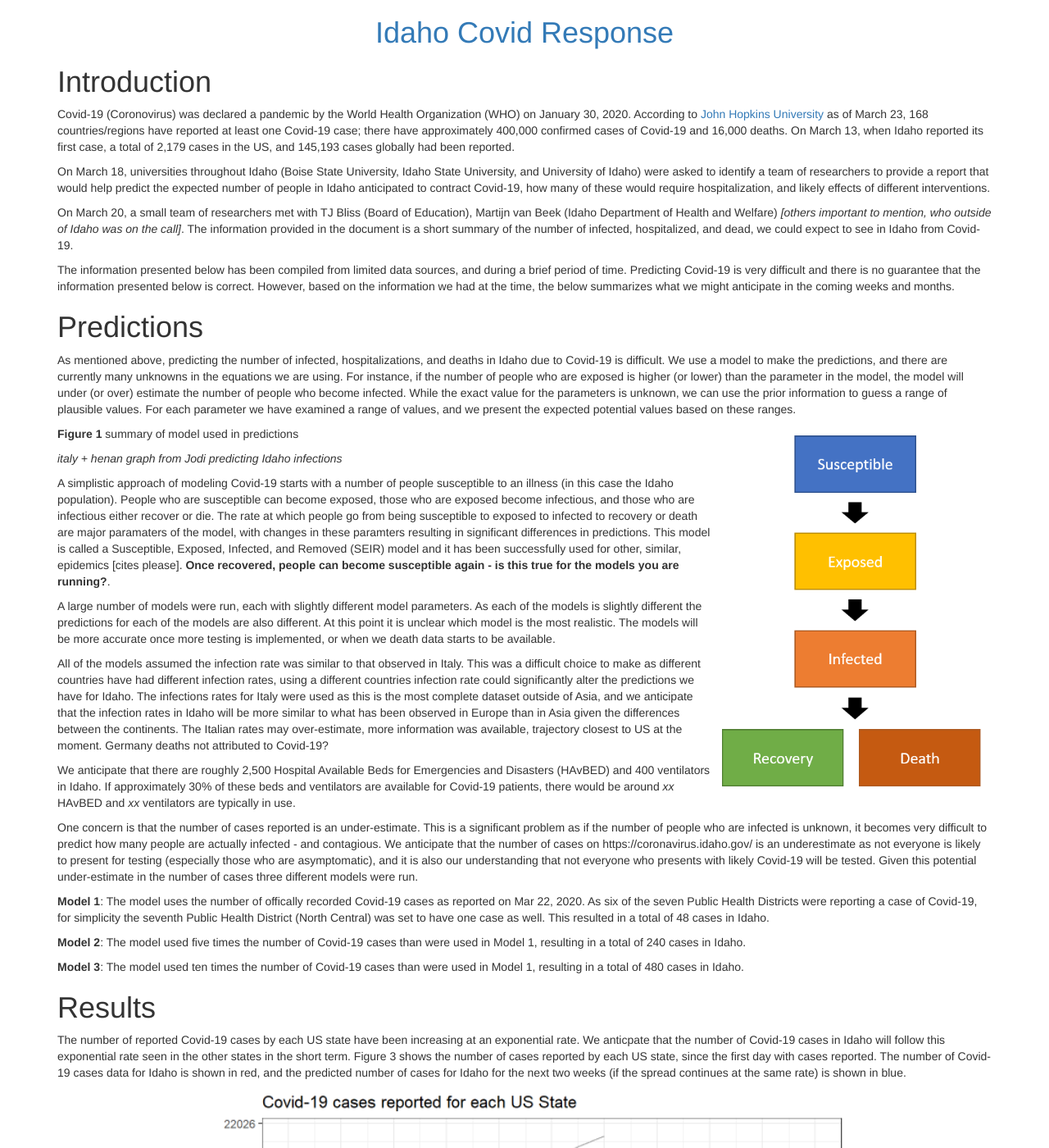
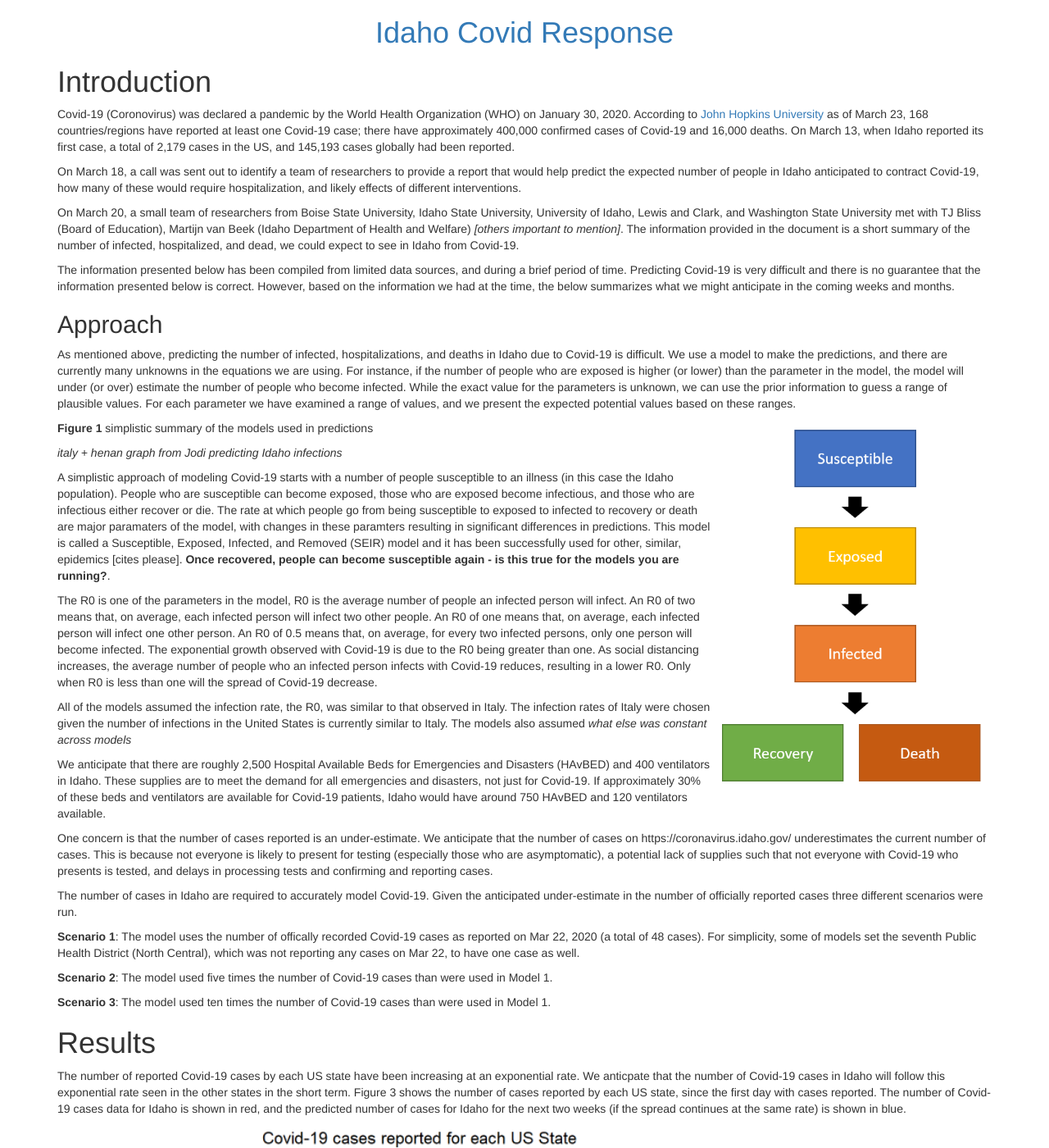
Before and after one commit to magbenji/summary, a Jekyll site: the page built from index.md, in a window 1280 px wide and 1400 px high. Shown: the whole window at 82% size. Built offline with Jekyll 4.4.1, drawn with Linux system fonts in a browser that asks for light colours; some of the changed text lies outside the part shown.

Commit message:
Update index.md

```diff
--- a/index.md
+++ b/index.md
@@ -6,20 +6,19 @@ root: .            # Can leave this alone
 [//]: # (MD Cheat sheet: https://www.markdownguide.org/cheat-sheet/)
 
 # Introduction
-
 Covid-19 (Coronovirus) was declared a pandemic by the World Health Organization (WHO) on January 30, 2020. According to [John Hopkins University](https://coronavirus.jhu.edu/map.html) as of March 23, 168 countries/regions have reported at least one Covid-19 case; there have approximately 400,000 confirmed cases of Covid-19 and 16,000 deaths. On March 13, when Idaho reported its first case, a total of 2,179 cases in the US, and 145,193 cases globally had been reported.
 
-On March 18, universities throughout Idaho (Boise State University, Idaho State University, and University of Idaho) were asked to identify a team of researchers to provide a report that would help predict the expected number of people in Idaho anticipated to contract Covid-19, how many of these would require hospitalization, and likely effects of different interventions.
+On March 18, a call was sent out to identify a team of researchers to provide a report that would help predict the expected number of people in Idaho anticipated to contract Covid-19, how many of these would require hospitalization, and likely effects of different interventions.
 
-On March 20, a small team of researchers met with TJ Bliss (Board of Education), Martijn van Beek (Idaho Department of Health and Welfare) *[others important to mention, who outside of Idaho was on the call]*. The information provided in the document is a short summary of the number of infected, hospitalized, and dead, we could expect to see in Idaho from Covid-19.
+On March 20, a small team of researchers from Boise State University, Idaho State University, University of Idaho, Lewis and Clark, and Washington State University met with TJ Bliss (Board of Education), Martijn van Beek (Idaho Department of Health and Welfare) *[others important to mention]*. The information provided in the document is a short summary of the number of infected, hospitalized, and dead, we could expect to see in Idaho from Covid-19.
 
 The information presented below has been compiled from limited data sources, and during a brief period of time. Predicting Covid-19 is very difficult and there is no guarantee that the information presented below is correct. However, based on the information we had at the time, the below summarizes what we might anticipate in the coming weeks and months.
 
-# Predictions
+## Approach
 As mentioned above, predicting the number of infected, hospitalizations, and deaths in Idaho due to Covid-19 is difficult. We use a model to make the predictions, and there are currently many unknowns in the equations we are using. For instance, if the number of people who are exposed is higher (or lower) than the parameter in the model, the model will under (or over) estimate the number of people who become infected. While the exact value for the parameters is unknown, we can use the prior information to guess a range of plausible values. For each parameter we have examined a range of values, and we present the expected potential values based on these ranges.
 
 <img style="float: right" width="30%" src="./fig/SEIR.PNG">
-<b>Figure 1</b> summary of model used in predictions
+<b>Figure 1</b> simplistic summary of the models used in predictions
 <br>
 
 *italy + henan graph from Jodi predicting Idaho infections*
@@ -30,24 +29,34 @@ The rate at which people go from being susceptible to exposed to infected to rec
 This model is called a Susceptible, Exposed, Infected, and Removed (SEIR) model and it has been successfully used for other, similar, epidemics [cites please].
 **Once recovered, people can become susceptible again - is this true for the models you are running?**.
 
-A large number of models were run, each with slightly different model parameters. As each of the models is slightly different the predictions for each of the models are also different. At this point it is unclear which model is the most realistic. The models will be more accurate once more testing is implemented, or when we death data starts to be available.
+The R0 is one of the parameters in the model, R0 is the average number of people an infected person will infect.
+An R0 of two means that, on average, each infected person will infect two other people.
+An R0 of one means that, on average, each infected person will infect one other person.
+An R0 of 0.5 means that, on average, for every two infected persons, only one person will become infected.
+The exponential growth observed with Covid-19 is due to the R0 being greater than one.
+As social distancing increases, the average number of people who an infected person infects with Covid-19 reduces, resulting in a lower R0. Only when R0 is less than one will the spread of Covid-19 decrease.
 
-All of the models assumed the infection rate was similar to that observed in Italy.
-This was a difficult choice to make as different countries have had different infection rates, using a different countries infection rate could significantly alter the predictions we have for Idaho.
-The infections rates for Italy were used as this is the most complete dataset outside of Asia, and we anticipate that the infection rates in Idaho will be more similar to what has been observed in Europe than in Asia given the differences between the continents.
-The Italian rates may over-estimate, more information was available, trajectory closest to US at the moment.
-Germany deaths not attributed to Covid-19?
+All of the models assumed the infection rate, the R0, was similar to that observed in Italy.
+The infection rates of Italy were chosen given the number of infections in the United States is currently similar to Italy.
+The models also assumed *what else was constant across models*
 
-We anticipate that there are roughly 2,500 Hospital Available Beds for Emergencies and Disasters (HAvBED) and 400 ventilators in Idaho. If approximately 30% of these beds and ventilators are available for Covid-19 patients, there would be around *xx* HAvBED and *xx* ventilators are typically in use.
+We anticipate that there are roughly 2,500 Hospital Available Beds for Emergencies and Disasters (HAvBED) and 400 ventilators in Idaho.
+These supplies are to meet the demand for all emergencies and disasters, not just for Covid-19.
+If approximately 30% of these beds and ventilators are available for Covid-19 patients, Idaho would have around 750 HAvBED and 120 ventilators available.
 
-One concern is that the number of cases reported is an under-estimate. This is a significant problem as if the number of people who are infected is unknown, it becomes very difficult to predict how many people are actually infected - and contagious.
-We anticipate that the number of cases on https://coronavirus.idaho.gov/ is an underestimate as not everyone is likely to present for testing (especially those who are asymptomatic), and it is also our understanding that not everyone who presents with likely Covid-19 will be tested. Given this potential under-estimate in the number of cases three different models were run.
+One concern is that the number of cases reported is an under-estimate.
+We anticipate that the number of cases on https://coronavirus.idaho.gov/ underestimates the current number of cases.
+This is because not everyone is likely to present for testing (especially those who are asymptomatic), a potential lack of supplies such that not everyone with Covid-19 who presents is tested, and delays in processing tests and confirming and reporting cases.
 
-**Model 1**: The model uses the number of offically recorded Covid-19 cases as reported on Mar 22, 2020. As six of the seven Public Health Districts were reporting a case of Covid-19, for simplicity the seventh Public Health District (North Central) was set to have one case as well. This resulted in a total of 48 cases in Idaho.
+The number of cases in Idaho are required to accurately model Covid-19.
+Given the anticipated under-estimate in the number of officially reported cases three different scenarios were run.
 
-**Model 2**: The model used five times the number of Covid-19 cases than were used in Model 1, resulting in a total of 240 cases in Idaho.
+**Scenario 1**: The model uses the number of offically recorded Covid-19 cases as reported on Mar 22, 2020 (a total of 48 cases).
+For simplicity, some of models set the seventh Public Health District (North Central), which was not reporting any cases on Mar 22, to have one case as well.
 
-**Model 3**: The model used ten times the number of Covid-19 cases than were used in Model 1, resulting in a total of 480 cases in Idaho.
+**Scenario 2**: The model used five times the number of Covid-19 cases than were used in Model 1.
+
+**Scenario 3**: The model used ten times the number of Covid-19 cases than were used in Model 1.
 
 # Results
 The number of reported Covid-19 cases by each US state have been increasing at an exponential rate.
@@ -95,6 +104,10 @@ If there is no mitagation we anticpate that the ventilators wil be overwhelmed [
 ## Conclusions
 The limited number of tests being conducted, and the delay in testing results becoming available, is significantly hampering modeling efforts. It is difficult to accurately model Covid-19 in Idaho given the wide range of uncertainty in the model parameters. We ran a large number of models,
 
+Several different approaches to modelling Covid-19 in Idaho were used.
+As each of the models is slightly different the predictions for each of the models are also different.
+At this point it is unclear which model is the most realistic.
+
 **If no social distancing measures are implemented**, all of the models suggest that the ventilators will become overwhelmed.
 The date range that the ventilators will be overwhelmed ranges from [range].
 This is assuming that there are *number ventilators in use for non-covid, for covid*.
@@ -111,10 +124,14 @@ If Idaho slows the spread by 50% (such as by shutting schools and isolate Covid-
 **Overall summary**
 The number of cases reported in Idaho likely has a delay, such that it may take several days for a person with Covid-19 who is tested to be officially confirmed and reported. This means that any intervention will also have a delay in reducing the number of cases in Idaho. If there is a week-long delay between testing and results, it will take one week before the results of any intervention can start to be seen. As the current growth of Covid-19 is exponential, a one-week delay (for instance) would result in the actual numbers in Idaho being much, much, higher than what is reported. Given this exponential growth we suggest a period of social distancing while the extent of Covid-19 in Idaho is determined.
 
+Not testing - This is a significant problem as if the number of people who are infected is unknown, it becomes very difficult to predict how many people will be infected in the future.
+
 One suggestion that balances the demands of economics and health is to have a (hopefully short) period of strong social distancing while mass testing is ramped up to large levels. This would allow health workers to determine where Covid-19 is, and ensure infected cases were isolated. This period would allow researchers and healthworkers to determine how widespread and severe Covid-19 is in Idaho.
 After this period of strong social distancing a period of relaxed social distancing measures could be implemented, ramping up to strong social distancing as needed (if the number of cases was at risk of exceeding hospital demand).
 
 If people who are likely immune (based on prior exposure or serology) are not infections, there is no reason for these people to not  get back to normal economic activity. PCR tests and serology (once available) will indicate how many people are likely immune from this current Covid-19 virus.
+
+The models will be more accurate once more testing is implemented, or when we death data starts to be available.
 
 The first cases of Covid-19 in Idaho were observed after other states were infected. By tracking the number of cases reported by state we may be able to see how well different intervention strategies have worked elsewhere in the US.
 
```
